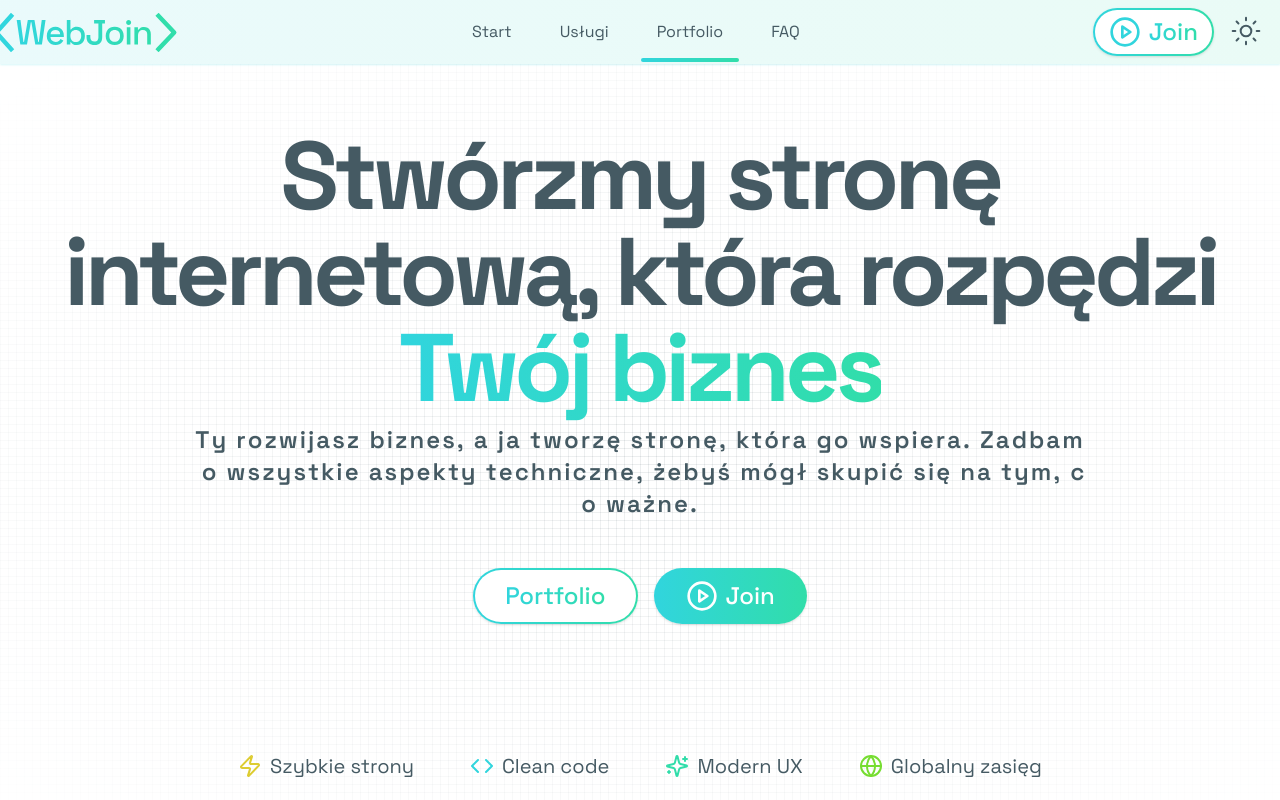
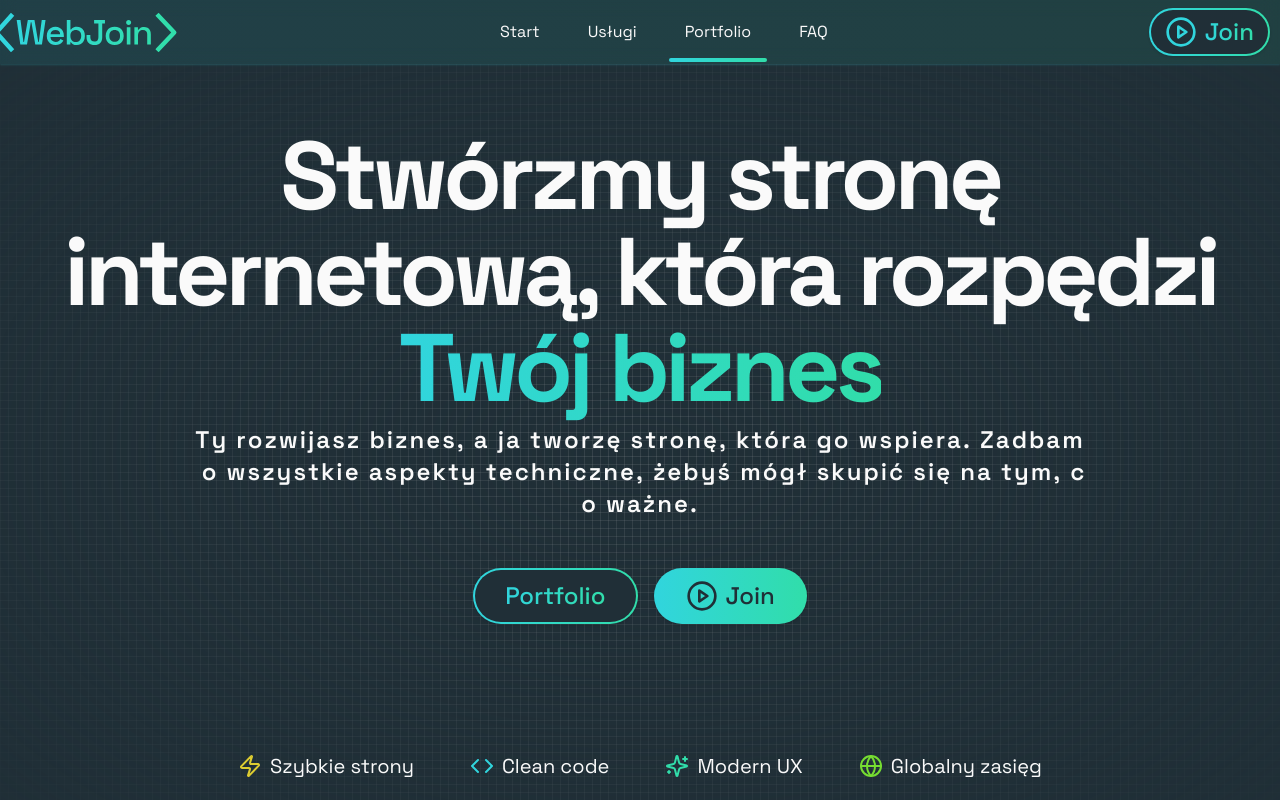
Before and after one commit to RostyslaWozniak/web-join, a Next.js app: page / in a window 1280 px wide. Shown: the top 800 px of the page. Built offline with nearby package versions, Linux system fonts and the light colour scheme; no server answers.

Commit message:
remove light theme

```diff
--- a/src/components/header/index.tsx
+++ b/src/components/header/index.tsx
@@ -1,6 +1,6 @@
 import { MaxWidthWrapper } from "@/components/max-width-wrapper";
 import { Logo } from "@/components/icons";
-import { ThemeToggle } from "@/components/ui/theme-toogle";
+// import { ThemeToggle } from "@/components/ui/theme-toogle";
 import { GradientButton } from "@/components/ui/gradient-button";
 import { navigation } from "./navigation";
 import { Nav } from "./nav";
@@ -17,9 +17,9 @@ export function Header() {
             Join
           </GradientButton>
         </nav>
-        <div className="min-w-14 pl-4 pt-1">
+        {/* <div className="min-w-14 pl-4 pt-1">
           <ThemeToggle />
-        </div>
+        </div> */}
       </MaxWidthWrapper>
     </header>
   );
--- a/src/components/providers/index.tsx
+++ b/src/components/providers/index.tsx
@@ -1,12 +1,12 @@
-"use client";
-
-import { ThemeProvider } from "./theme-provider";
+// import { ThemeProvider } from "./theme-provider";
 import { ReactLenis } from "lenis/react";
 
 export function Providers({ children }: { children: React.ReactNode }) {
   return (
     <ReactLenis root options={{ lerp: 0.1 }}>
-      <ThemeProvider attribute="class">{children} </ThemeProvider>
+      {/* <ThemeProvider attribute="class"> */}
+      {children}
+      {/* </ThemeProvider> */}
     </ReactLenis>
   );
 }
--- a/src/styles/globals.css
+++ b/src/styles/globals.css
@@ -3,6 +3,37 @@
 @tailwind utilities;
 @layer base {
   :root {
+    --background: 199 26 17%;
+    --foreground: 0 0% 98%;
+    --card: 169 46% 27%;
+    --card-foreground: 0 0% 98%;
+    --popover: 187 48% 28%;
+    --popover-foreground: 0 0% 98%;
+    --primary: 0 0% 98%;
+    --primary-foreground: 0 0% 9%;
+    --secondary: 0 0% 14.9%;
+    --secondary-foreground: 0 0% 98%;
+    --muted: 0 0% 14.9%;
+    --muted-foreground: 0 0% 63.9%;
+    --accent: 0 0% 14.9%;
+    --accent-foreground: 0 0% 98%;
+    --destructive: 0 62.8% 30.6%;
+    --destructive-foreground: 0 0% 98%;
+    --border: 0 0% 14.9%;
+    --input: 0 0% 14.9%;
+    --ring: 0 0% 83.1%;
+    --chart-1: 220 70% 50%;
+    --chart-2: 160 60% 45%;
+    --chart-3: 30 80% 55%;
+    --chart-4: 280 65% 60%;
+    --chart-5: 340 75% 55%;
+    --primary-green: 162 72% 53%;
+    --primary-cyan: 183 72% 53%;
+    --accent-green: 96, 72%, 53%;
+    --accent-yellow: 54, 72%, 53%;
+  }
+
+  /* :root {
     --background: 0 0% 100%;
     --foreground: 199 18% 33%;
     --card: 184 74% 95%;
@@ -32,8 +63,8 @@
     --primary-cyan: 183 72% 53%;
     --accent-green: 96, 72%, 53%;
     --accent-yellow: 54, 72%, 53%;
-  }
-  .dark {
+  } */
+  /* .dark {
     --background: 199 26 17%;
     --foreground: 0 0% 98%;
     --card: 169 46% 27%;
@@ -58,15 +89,11 @@
     --chart-3: 30 80% 55%;
     --chart-4: 280 65% 60%;
     --chart-5: 340 75% 55%;
-    /* --primary-green: 165, 72%, 35%;
-    --primary-cyan: 184, 72%, 35%;
-    --accent-green: 96, 72%, 35%;
-    --accent-yellow: 54, 72%, 40%; */
     --primary-green: 162 72% 53%;
     --primary-cyan: 183 72% 53%;
     --accent-green: 96, 72%, 53%;
     --accent-yellow: 54, 72%, 53%;
-  }
+  } */
 }
 
 @layer base {
```
